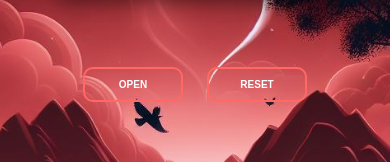
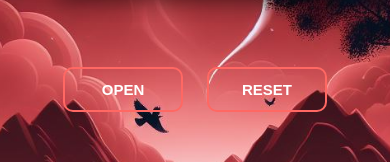
Before and after one commit to SanketAdmane/Surprise-Letter, a plain HTML site: page index.html in a window 390 px wide. Shown: the part 373-535 px from the top of the page. Drawn offline with nearby package versions, Linux system fonts and the light colour scheme.

Commit message:
Update index.css

```diff
--- a/index.css
+++ b/index.css
@@ -246,9 +246,9 @@ body {
       }
 
       .reset button {
-        margin: 10px;
-        font-size: 10px;
-        padding: 10px;
-        min-width: 100px;
+       margin: 10px;
+        font-size: 15px;
+        padding: 12px;
+        min-width: 120px;
     }
 }
```
